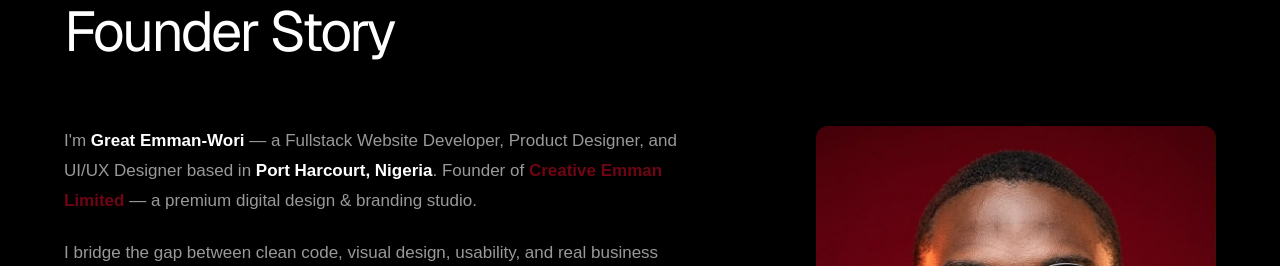
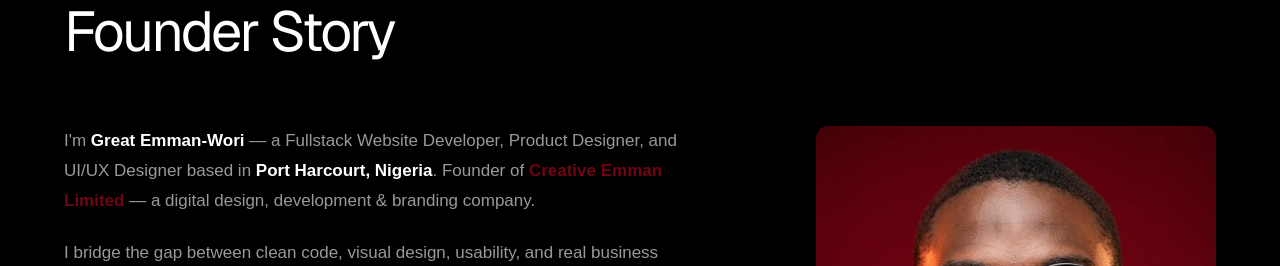
Before and after one commit to great000-bit/port20, a React (Vite) app: page / in a window 1280 px wide. Shown: the part 1674-1940 px from the top of the page. Built offline with nearby package versions, Linux system fonts and the light colour scheme; a web font is replaced by a local one.

Commit message:
Describe Creative Emman Limited as a company, not a studio
Co-Authored-By: Claude Sonnet 5.5 <noreply@anthropic.com>
Claude-Session: https://claude.ai/code/session_0154tSJFTUJrSZrDoXw5xDY5

```diff
--- a/src/components/About.tsx
+++ b/src/components/About.tsx
@@ -234,7 +234,7 @@ export default function About() {
                   style={{ color:"var(--accent)", fontWeight:600, textDecoration:"none" }}>
                   Creative Emman Limited
                 </a>
-                {" "}— a premium digital design &amp; branding studio.
+                {" "}— a digital design, development &amp; branding company.
               </p>
               <p style={{ color: "var(--fg-muted)" }}>
                 I bridge the gap between clean code, visual design, usability, and real business outcomes.
@@ -249,7 +249,7 @@ export default function About() {
               </p>
             </div>
 
-            {/* Studio attribution line */}
+            {/* Company attribution line */}
             <div className="about-studio-line">
               <span>Founder &amp; Creative Director —</span>
               <a
```
